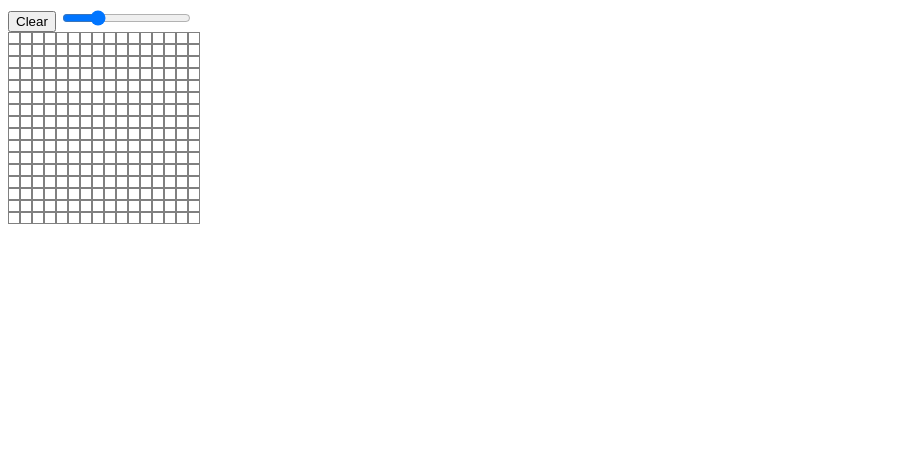
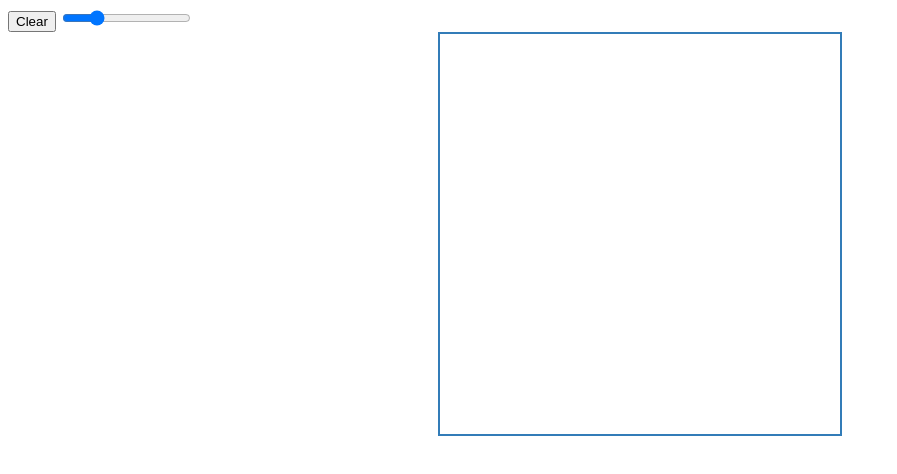
Before and after one commit to akcaybatu/Etch-A-Sketch, a plain HTML site: page index.html in a window 1280 px wide. Shown: the whole page, without its empty margins (0-897 px from the left). Drawn offline with Linux system fonts and the light colour scheme.

Commit message:
Main tasks completed, some css left

```diff
--- a/app.js
+++ b/app.js
@@ -41,6 +41,8 @@ function makeColumns(cellNum) {
         for (j = 0; j < cellNum; j++) {
             let newCell = document.createElement("div");
             rows[j].appendChild(newCell).className = "cell";
+            newCell.style.width = `${400 / cellNum}px`;
+            newCell.style.height = `${400 / cellNum}px`;
         }
     }
 }
--- a/index.html
+++ b/index.html
@@ -8,10 +8,10 @@
     <title>Document</title>
 </head>
 <body>
-    <button id="clearer">Clear</button>
-
-    <input id="rangeCell" type="range" name="cellRange" min="0" max="64" value="16">
-
+    <div id="buttons">
+        <button id="clearer">Clear</button>
+        <input id="rangeCell" type="range" name="cellRange" min="1" max="64" value="16">
+    </div>
     <div id="container">
     </div>
     <script src="app.js"></script>
--- a/style.css
+++ b/style.css
@@ -1,11 +1,15 @@
+#container{
+    width: 400px;
+    height: 400px;
+    border: 2px solid rgb(50, 124, 184);
+    margin: auto;
+}
+
 .gridRow {
     display: flex;
 }
 
 .cell {
     background-color: "#white";
-    border: 1px solid grey;
-    min-width: 10px;
-    min-height: 10px;
     display: inline-block;
 }
```
